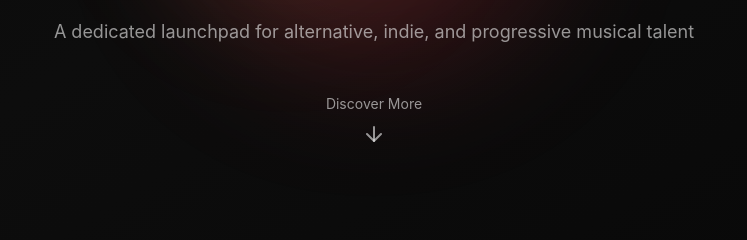
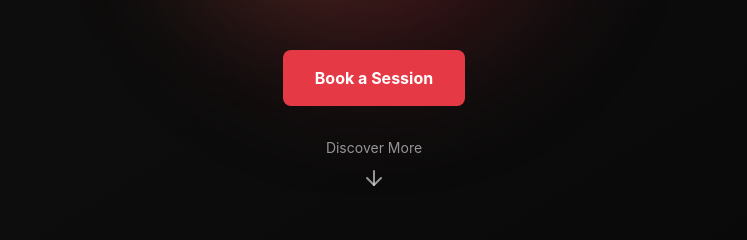
Before and after one commit to OrisonWorks/RedLamp-Website, a React (Vite) app: page / in a window 1280 px wide. Shown: the part 522-762 px from the top of the page, without its empty margins (266-1013 px from the left). Built offline with nearby package versions, Linux system fonts and the light colour scheme.

Commit message:
UPDATE: Session Appointment booking button

```diff
--- a/src/components/Hero.jsx
+++ b/src/components/Hero.jsx
@@ -57,8 +57,13 @@ const Hero = () => {
           initial={{ opacity: 0 }}
           animate={{ opacity: 1 }}
           transition={{ duration: 0.8, delay: 0.8 }}
-          className="flex justify-center"
+          className="flex flex-col items-center gap-8"
         >
+          <button
+            className="px-8 py-4 bg-redlamp-red hover:bg-redlamp-orange text-white font-bold rounded-lg transition-all duration-300 hover:scale-105 hover:shadow-lg hover:shadow-redlamp-red/30"
+          >
+            Book a Session
+          </button>
           <a
             href="#about"
             className="group flex flex-col items-center text-redlamp-light/60 hover:text-redlamp-red transition-colors duration-300"
```
